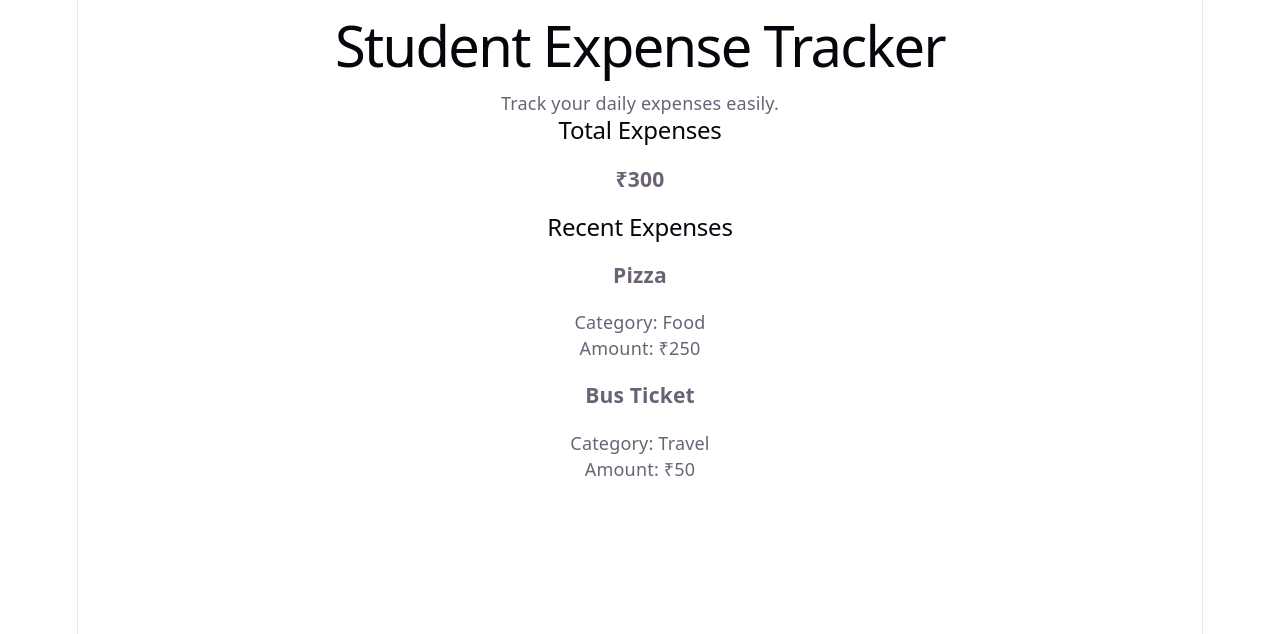
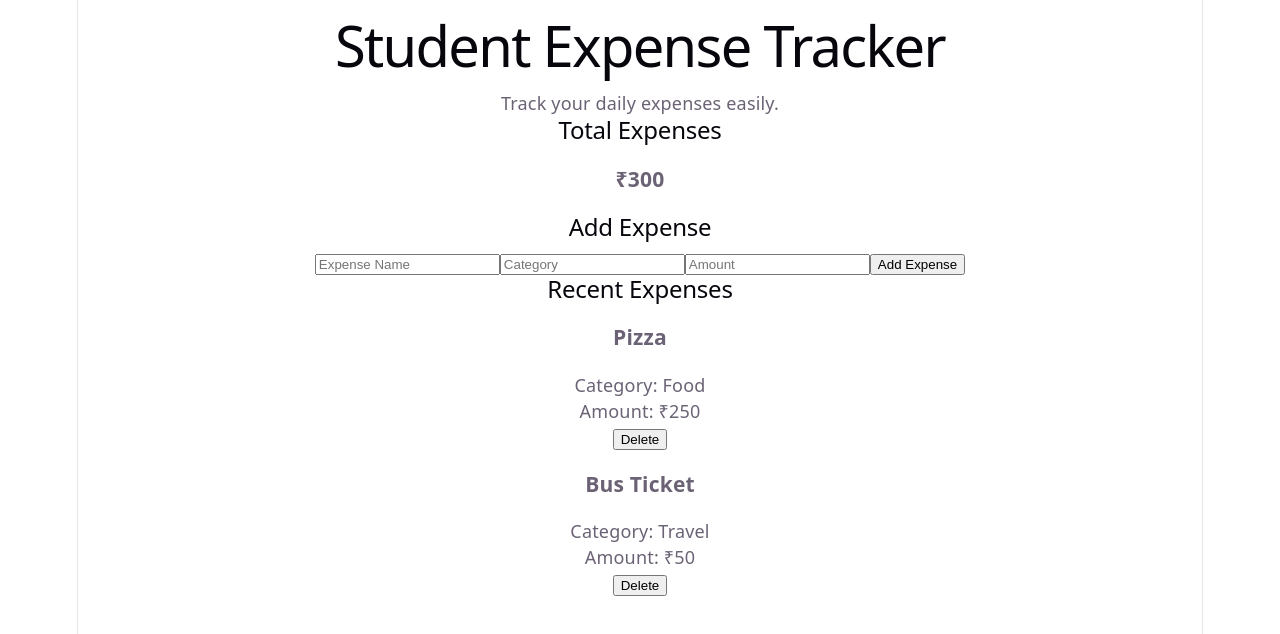
Before and after one commit to priyaparmar06/FSD-1, a React (Vite) app: page / in a window 1280 px wide. Shown: the top 634 px of the page. Built offline with nearby package versions, Linux system fonts and the light colour scheme.

Commit message:
Week 3: Added expense management with useState

```diff
--- a/src/App.jsx
+++ b/src/App.jsx
@@ -1,15 +1,56 @@
+import { useState } from "react";
+
 import Header from "./components/Header";
 import SummaryCard from "./components/SummaryCard";
+import ExpenseForm from "./components/ExpenseForm";
 import ExpenseList from "./components/ExpenseList";
 
 function App() {
+  const [expenses, setExpenses] = useState([
+    {
+      id: 1,
+      name: "Pizza",
+      category: "Food",
+      amount: 250
+    },
+    {
+      id: 2,
+      name: "Bus Ticket",
+      category: "Travel",
+      amount: 50
+    }
+  ]);
+
+  function addExpense(newExpense) {
+    setExpenses([...expenses, newExpense]);
+  }
+
+  function deleteExpense(id) {
+    const updatedExpenses = expenses.filter(
+      (expense) => expense.id !== id
+    );
+
+    setExpenses(updatedExpenses);
+  }
+
+  let total = 0;
+
+  expenses.forEach((expense) => {
+    total = total + expense.amount;
+  });
+
   return (
     <div>
       <Header />
 
-      <SummaryCard total="300" />
+      <SummaryCard total={total} />
 
-      <ExpenseList />
+      <ExpenseForm addExpense={addExpense} />
+
+      <ExpenseList
+        expenses={expenses}
+        deleteExpense={deleteExpense}
+      />
     </div>
   );
 }
--- a/src/components/ExpenseCard.jsx
+++ b/src/components/ExpenseCard.jsx
@@ -2,8 +2,14 @@ function ExpenseCard(props) {
   return (
     <div>
       <h3>{props.name}</h3>
+
       <p>Category: {props.category}</p>
+
       <p>Amount: ₹{props.amount}</p>
+
+      <button onClick={() => props.deleteExpense(props.id)}>
+        Delete
+      </button>
     </div>
   );
 }
--- /dev/null
+++ b/src/components/ExpenseForm.jsx
@@ -0,0 +1,61 @@
+import { useState } from "react";
+
+function ExpenseForm(props) {
+  const [name, setName] = useState("");
+  const [category, setCategory] = useState("");
+  const [amount, setAmount] = useState("");
+
+  function handleSubmit(event) {
+    event.preventDefault();
+
+    if (name === "" || category === "" || amount === "") {
+      return;
+    }
+
+    const newExpense = {
+      id: Date.now(),
+      name: name,
+      category: category,
+      amount: Number(amount)
+    };
+
+    props.addExpense(newExpense);
+
+    setName("");
+    setCategory("");
+    setAmount("");
+  }
+
+  return (
+    <div>
+      <h2>Add Expense</h2>
+
+      <form onSubmit={handleSubmit}>
+        <input
+          type="text"
+          placeholder="Expense Name"
+          value={name}
+          onChange={(event) => setName(event.target.value)}
+        />
+
+        <input
+          type="text"
+          placeholder="Category"
+          value={category}
+          onChange={(event) => setCategory(event.target.value)}
+        />
+
+        <input
+          type="number"
+          placeholder="Amount"
+          value={amount}
+          onChange={(event) => setAmount(event.target.value)}
+        />
+
+        <button type="submit">Add Expense</button>
+      </form>
+    </div>
+  );
+}
+
+export default ExpenseForm;
--- a/src/components/ExpenseList.jsx
+++ b/src/components/ExpenseList.jsx
@@ -1,21 +1,20 @@
 import ExpenseCard from "./ExpenseCard";
 
-function ExpenseList() {
+function ExpenseList(props) {
   return (
     <div>
       <h2>Recent Expenses</h2>
 
-      <ExpenseCard
-        name="Pizza"
-        category="Food"
-        amount="250"
-      />
-
-      <ExpenseCard
-        name="Bus Ticket"
-        category="Travel"
-        amount="50"
-      />
+      {props.expenses.map((expense) => (
+        <ExpenseCard
+          key={expense.id}
+          id={expense.id}
+          name={expense.name}
+          category={expense.category}
+          amount={expense.amount}
+          deleteExpense={props.deleteExpense}
+        />
+      ))}
     </div>
   );
 }
```
